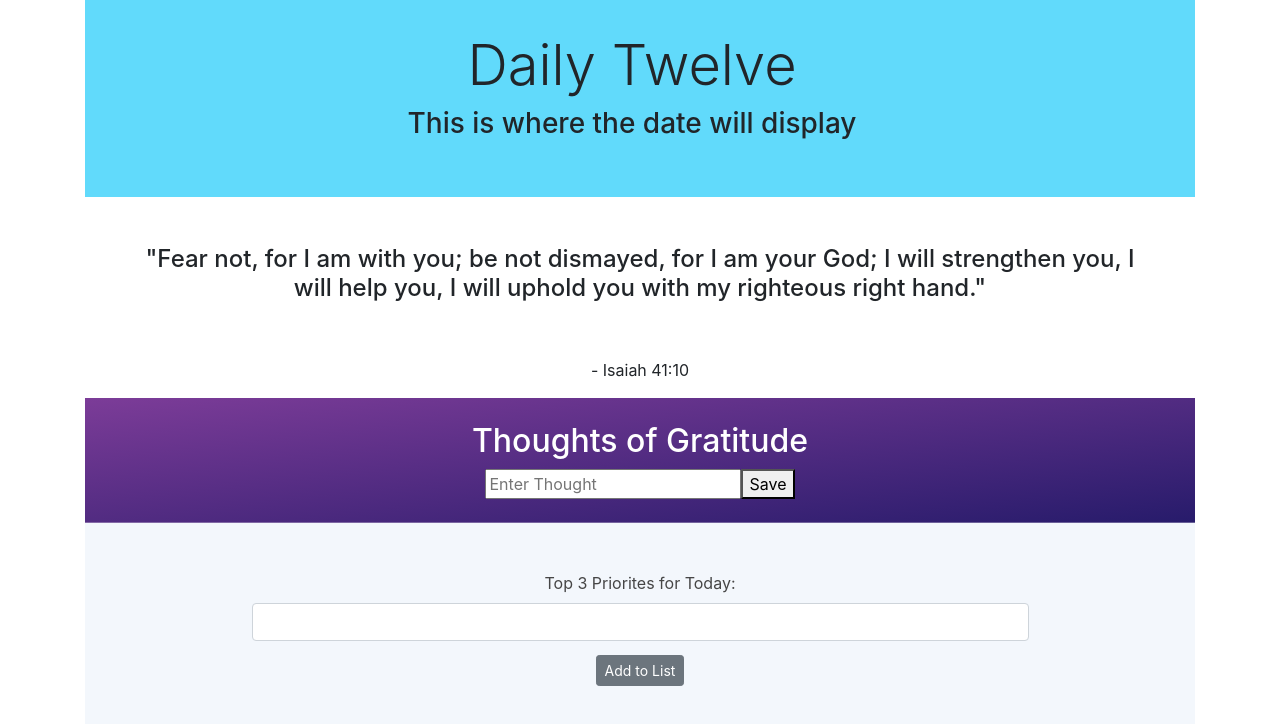
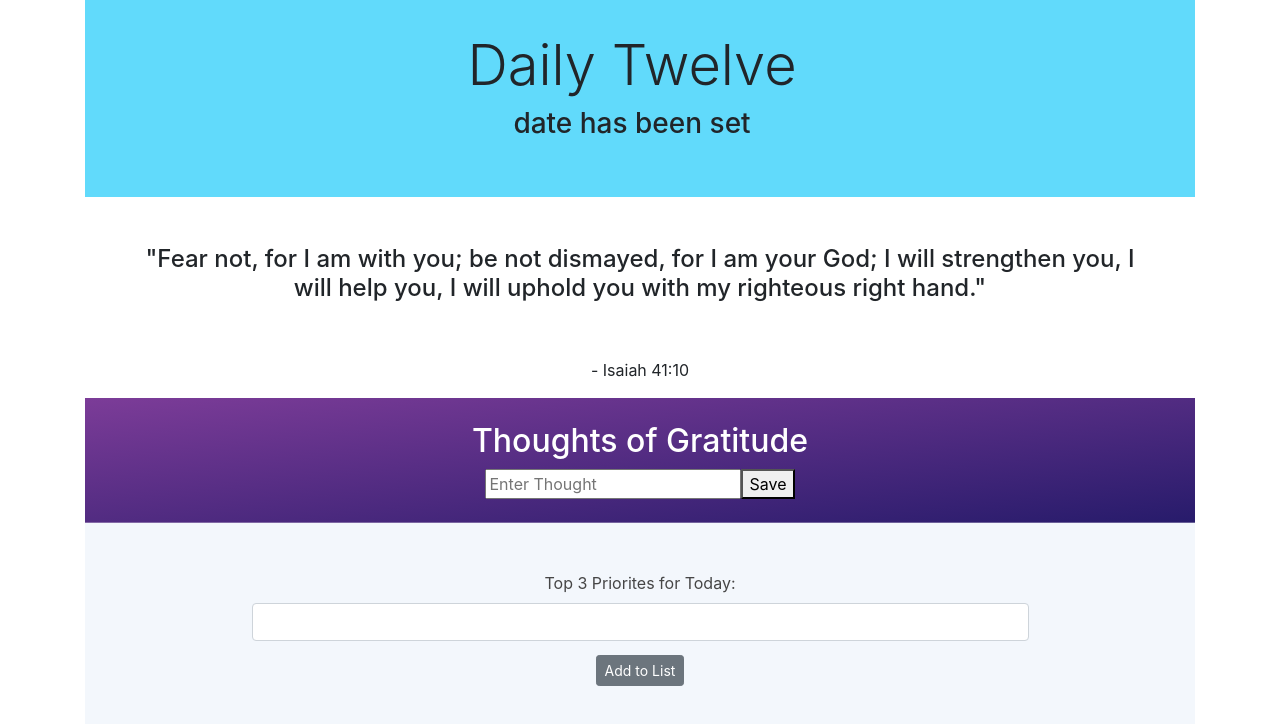
Before and after one commit to laurloves2code/daily-twelve-app, a React (Create React App) app: page / in a window 1280 px wide. Shown: the top 724 px of the page. Built offline with nearby package versions, Linux system fonts and the light colour scheme.

Commit message:
date not displaying

```diff
--- a/src/Components/Date.js
+++ b/src/Components/Date.js
@@ -3,23 +3,21 @@ import '../App.css';
 
 class Date extends Component {
 
-    constructor(props) {
-        super(props);
-        this.state = {
-            date: 'date'
+        state = {
+            date: ''
         }
-    }
 
 
-    displayDate() {
-        const today = 'This is where the date will display';
-        // const day = today.toDateString();
-        // const time = today.toLocaleTimeString();
+
+    displayDate = () => {
+        const today = new Date();
+        // const year = today.getFullYear();
+        console.log(this.state.date);
+        this.setState({date: 'date has been set'});
+        console.log(this.state.date);
         console.log(today);
-        // const day = new Date();
-        // const today = day.toLocaleTimeString();
-        this.setState({date: today});
-    }
+        console.log(this.state.date);
+     };
 
     componentDidMount() {
         this.displayDate();
@@ -27,6 +25,9 @@ class Date extends Component {
 
 
     render () {
+
+
+
         return (
             <div>
                 <h3>{this.state.date}</h3>
```
